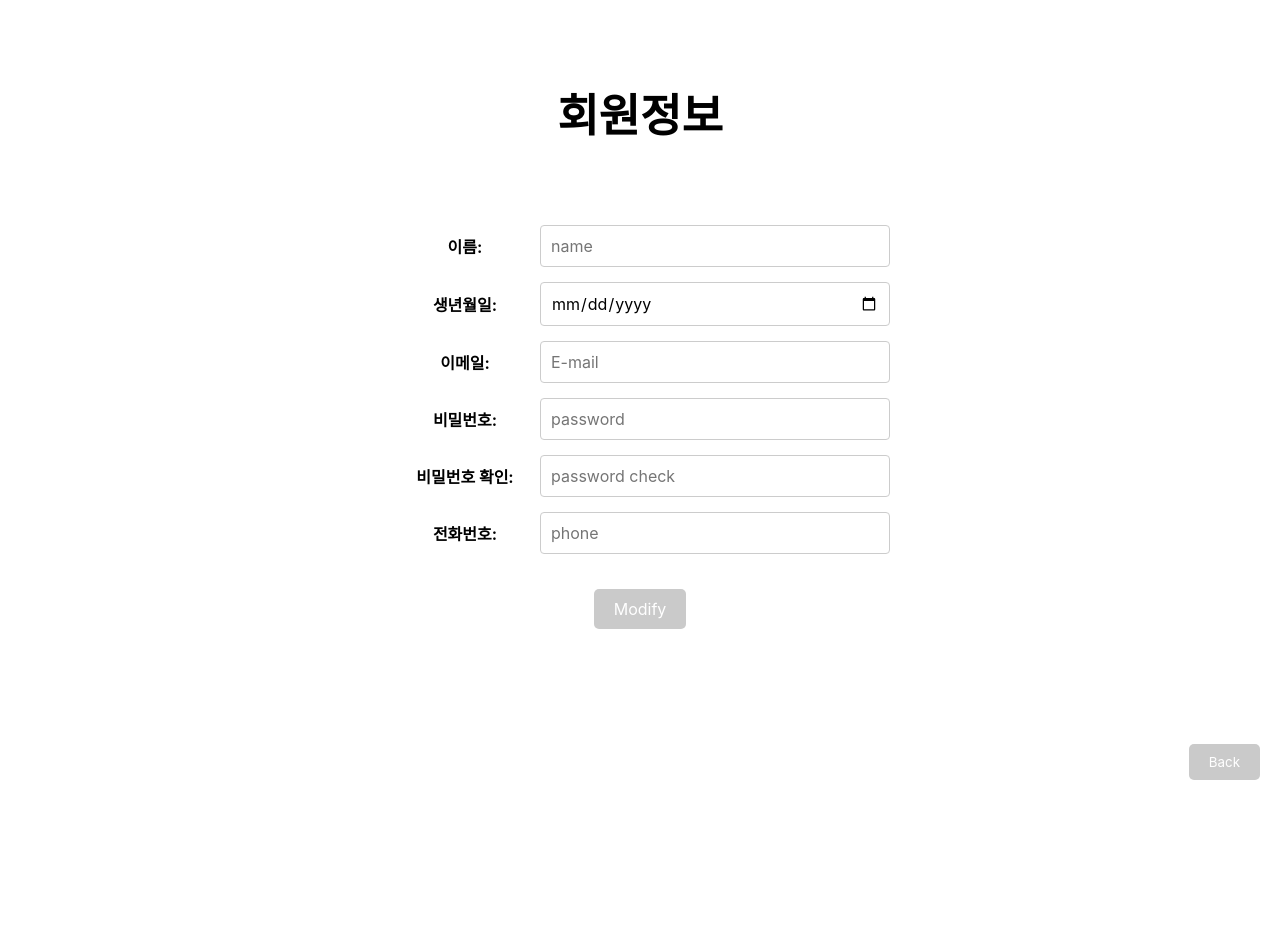
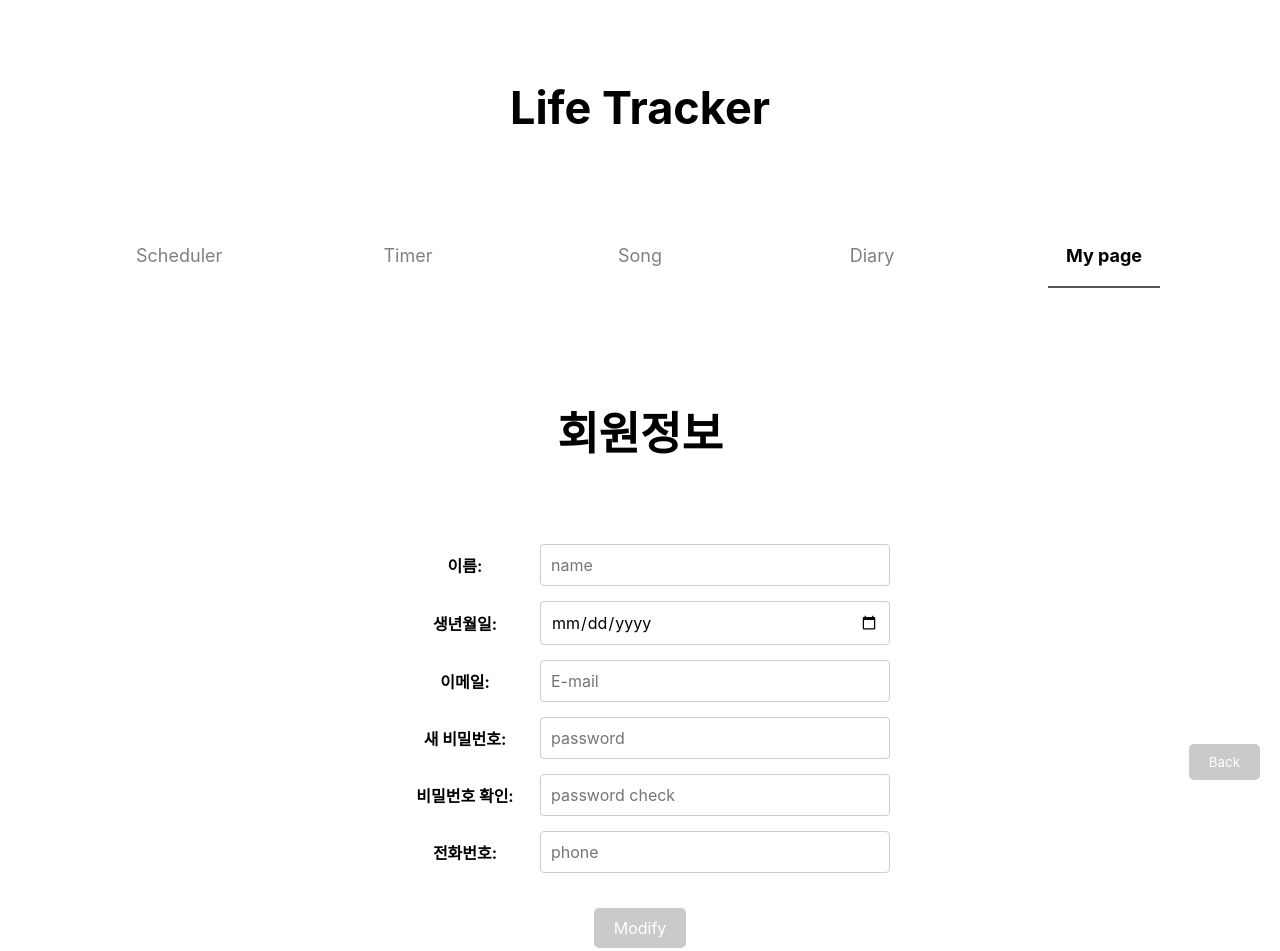
Before and after one commit to kangeunsong/Life-Tracker, a website: page ows T/infoModify.html in a window 1280 px wide. Before the commit the page ends 800 px from the top, so only its background shows below. Drawn offline with Linux system fonts and the light colour scheme; a web font is replaced by a local one.

Commit message:
Update infoModify.html

```diff
--- a/ows T/infoModify.html
+++ b/ows T/infoModify.html
@@ -73,7 +73,14 @@
     </style>
 </head>
 <body>
-
+    <h1>Life Tracker</h1>
+    <ul>
+        <li><a href="scheduler.html">Scheduler</a></li>
+        <li><a href="timer.html">Timer</a></li>
+        <li><a href="song.html">Song</a></li>
+        <li><a href="diary.html">Diary</a></li>
+        <li><a href="myPage.html" id="selected-list">My page</a></li>
+    </ul>
     <h1>회원정보</h1>
     <form class="form-container">
         <div class="form-group">
@@ -89,7 +96,7 @@
             <input type="text" id="account" placeholder="E-mail">
         </div>
         <div class="form-group">
-            <p>비밀번호:</p>
+            <p>새 비밀번호:</p>
             <input type="password" id="pw" placeholder="password">
         </div>
         <div class="form-group">
```
